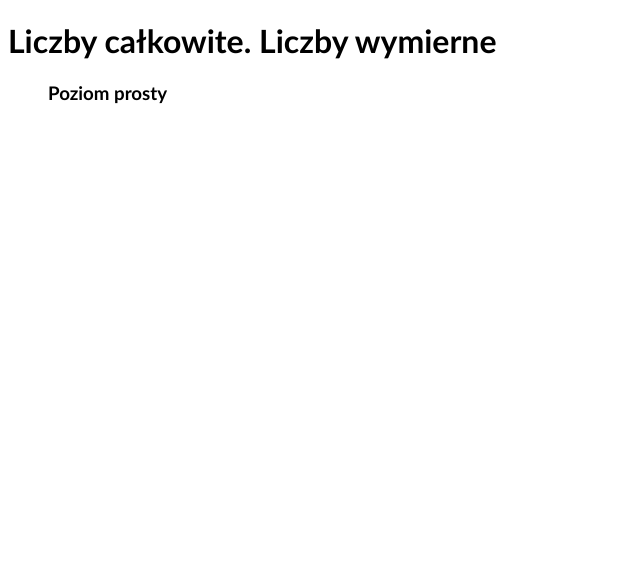
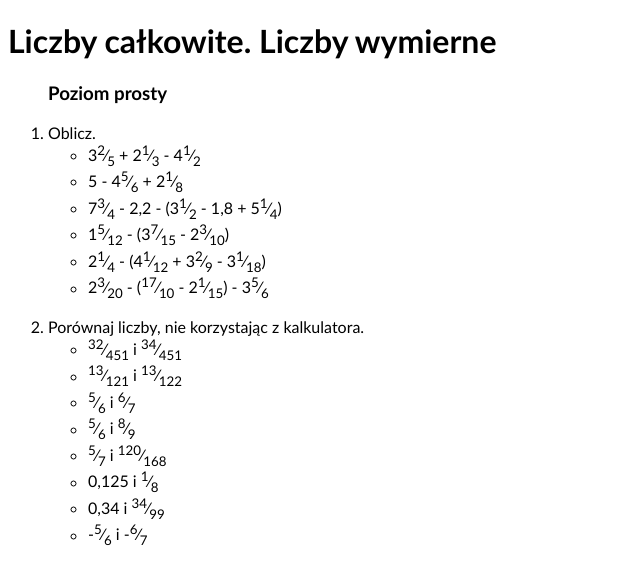
Before and after one commit to jocker18291/Math-Exercises-Tutoring-, a plain HTML site: page tematy/calkowite.html in a window 1280 px wide. Shown: the whole page, without its empty margins (0-640 px from the left). Drawn offline with Linux system fonts and the light colour scheme; files that its build step writes are made by us from their sources.

Commit message:
Add two exercises

```diff
--- a/tematy/calkowite.html
+++ b/tematy/calkowite.html
@@ -3,13 +3,35 @@
     <head>
         <meta charset="UTF-8">
         <title>Liczby całkowite. Liczby wymierne</title>
-        <link rel="stylesheet" href="style.css">
+        <link rel="stylesheet" href="../style.css">
     </head>
 
     <body>
         <h1>Liczby całkowite. Liczby wymierne</h1>
         <ol>
             <h3>Poziom prosty</h3>
+            <li>Oblicz.</li>
+                <ul>
+                    <li>3<sup>2</sup>&frasl;<sub>5</sub> + 2<sup>1</sup>&frasl;<sub>3</sub> - 4<sup>1</sup>&frasl;<sub>2</sub></li>
+                    <li>5 - 4<sup>5</sup>&frasl;<sub>6</sub> + 2<sup>1</sup>&frasl;<sub>8</sub></li>
+                    <li>7<sup>3</sup>&frasl;<sub>4</sub> - 2,2 - (3<sup>1</sup>&frasl;<sub>2</sub> - 1,8 + 5<sup>1</sup>&frasl;<sub>4</sub>)</li>
+                    <li>1<sup>5</sup>&frasl;<sub>12</sub> - (3<sup>7</sup>&frasl;<sub>15</sub> - 2<sup>3</sup>&frasl;<sub>10</sub>)</li>
+                    <li>2<sup>1</sup>&frasl;<sub>4</sub> - (4<sup>1</sup>&frasl;<sub>12</sub> + 3<sup>2</sup>&frasl;<sub>9</sub> - 3<sup>1</sup>&frasl;<sub>18</sub>)</li>
+                    <li>2<sup>3</sup>&frasl;<sub>20</sub> - (<sup>17</sup>&frasl;<sub>10</sub> - 2<sup>1</sup>&frasl;<sub>15</sub>) - 3<sup>5</sup>&frasl;<sub>6</sub></li>
+                </ul>
+            <p></p>
+            <li>Porównaj liczby, nie korzystając z kalkulatora.</li>
+                <ul>
+                    <li><sup>32</sup>&frasl;<sub>451</sub> i <sup>34</sup>&frasl;<sub>451</sub></li>
+                    <li><sup>13</sup>&frasl;<sub>121</sub> i <sup>13</sup>&frasl;<sub>122</sub></li>
+                    <li><sup>5</sup>&frasl;<sub>6</sub> i <sup>6</sup>&frasl;<sub>7</sub></li>
+                    <li><sup>5</sup>&frasl;<sub>6</sub> i <sup>8</sup>&frasl;<sub>9</sub></li>
+                    <li><sup>5</sup>&frasl;<sub>7</sub> i <sup>120</sup>&frasl;<sub>168</sub></li>
+                    <li>0,125 i <sup>1</sup>&frasl;<sub>8</sub></li>
+                    <li>0,34 i <sup>34</sup>&frasl;<sub>99</sub></li>
+                    <li>-<sup>5</sup>&frasl;<sub>6</sub> i -<sup>6</sup>&frasl;<sub>7</sub></li>
+                </ul>
+                <p></p>
         </ol>
     </body>
 </html>
```
